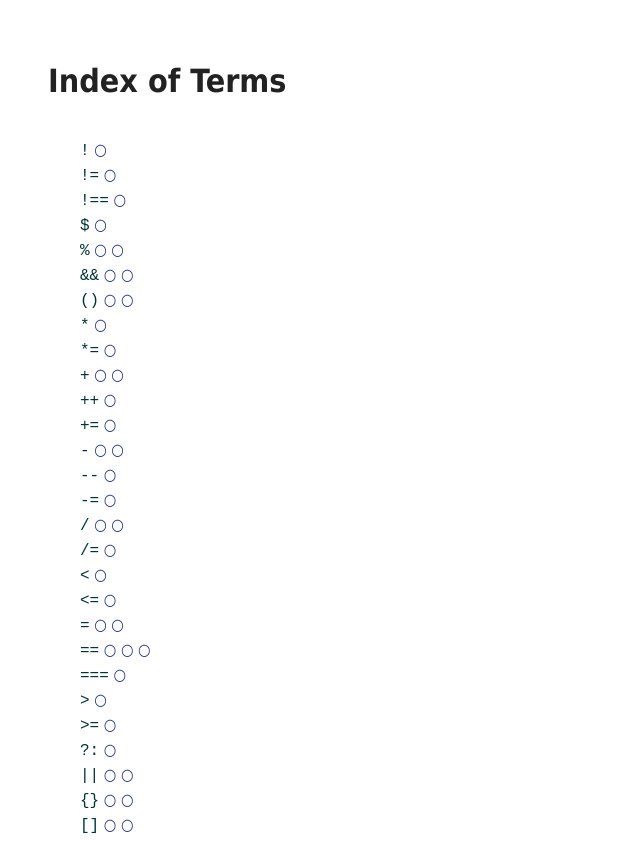
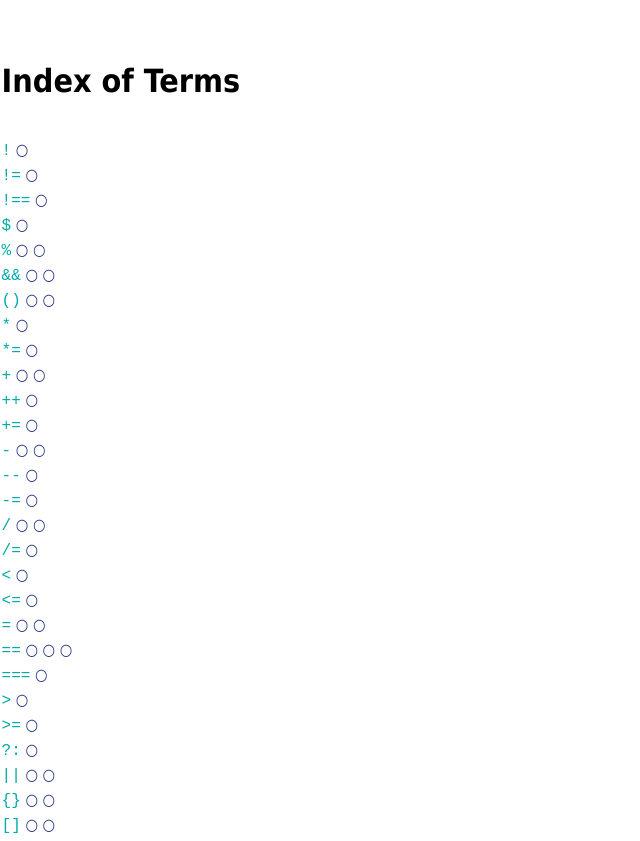
Before and after one commit to sarathavasarala/EloquentJavaScript, a plain HTML site: page terms.html in a window 1280 px wide. Shown: the top 841 px of the page, without its empty margins (0-640 px from the left). Drawn offline with Linux system fonts and the light colour scheme.

Commit message:
Updated to remove margin and text color
The kindle will do these things for us

```diff
--- a/css/book.css
+++ b/css/book.css
@@ -4,16 +4,13 @@ body {
 
 div.content {
   font-family: tahoma, arial, sans-serif;
-  padding: 3em 5em;
-  padding-right: 4em;
+  padding: 3em 0.1em;
   max-width: 850px;
-  color: #222;
   line-height: 150%;
 }
 
 h1 {
   font-size: 200%;
-  margin-left: -1em;
   margin-bottom: 1.4em;
   page-break-before: left;
 }
@@ -70,7 +67,7 @@ div.solutionarrow {
 
 code {
   font-family: courier new, courier, monospace;
-  color: #033;
+  color: #0AA;
 }
 
 p {
```
